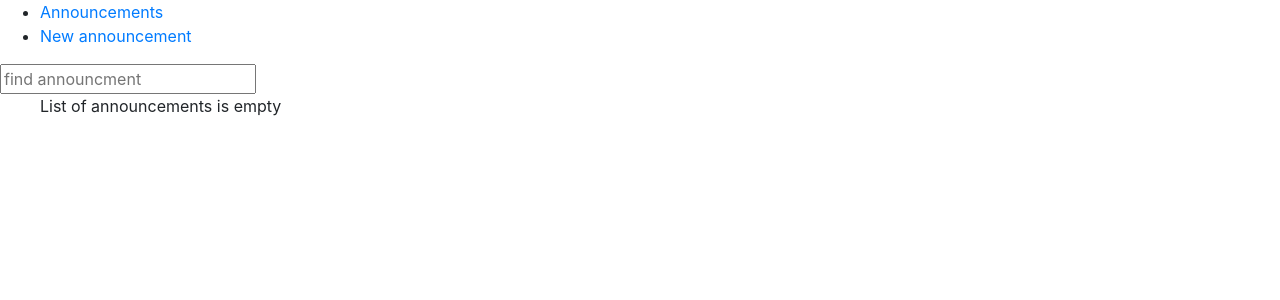
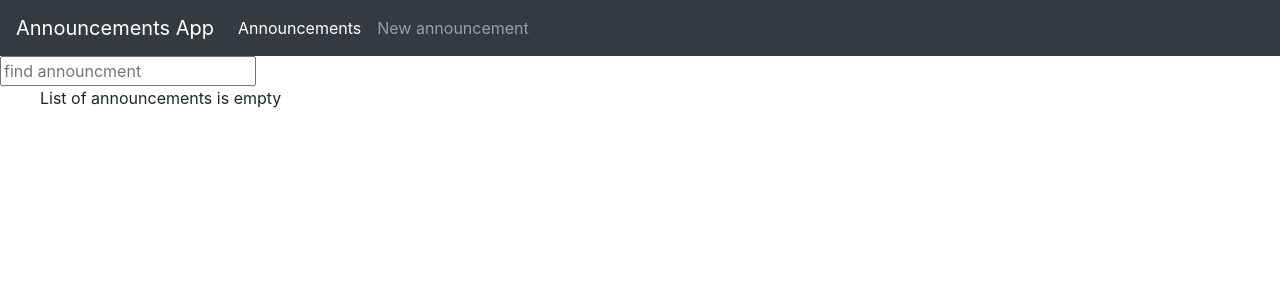
Before and after one commit to Yaroslav-Andrii/react-announcement, a React (Create React App) app: page / in a window 1280 px wide. Shown: the top 300 px of the page. Built offline with nearby package versions, Linux system fonts and the light colour scheme.

Commit message:
feat: add styles to NavBar component

```diff
--- a/src/components/NavBar.jsx
+++ b/src/components/NavBar.jsx
@@ -2,23 +2,33 @@
 import { NavLink } from 'react-router-dom';
 
 export const NavBar = () => (
-  <nav>
-    <ul>
-      <li>
+  <nav className="navbar navbar-expand-lg navbar-dark bg-dark">
+    <span className="navbar-brand">Announcements App</span>
+    <button className="navbar-toggler" type="button" data-toggle="collapse" data-target="#navbarSupportedContent" aria-controls="navbarSupportedContent" aria-expanded="false" aria-label="Toggle navigation">
+      <span className="navbar-toggler-icon"></span>
+    </button>
+    <div className="collapse navbar-collapse" id="navbarSupportedContent">
+      <ul className="navbar-nav mr-auto">
+        <li className="nav-item">
           <NavLink
+            className="nav-link"
+            activeClassName='active'
             to="/"
             exact
           >
             Announcements
           </NavLink>
         </li>
-      <li>
+        <li className="nav-item">
           <NavLink
+            className="nav-link"
+            activeClassName='active'
             to="/create"
           >
             New announcement
           </NavLink>
         </li>
       </ul>
+    </div>
   </nav>
 );
```
Lines whose indentation alone changed are shown as unchanged.
